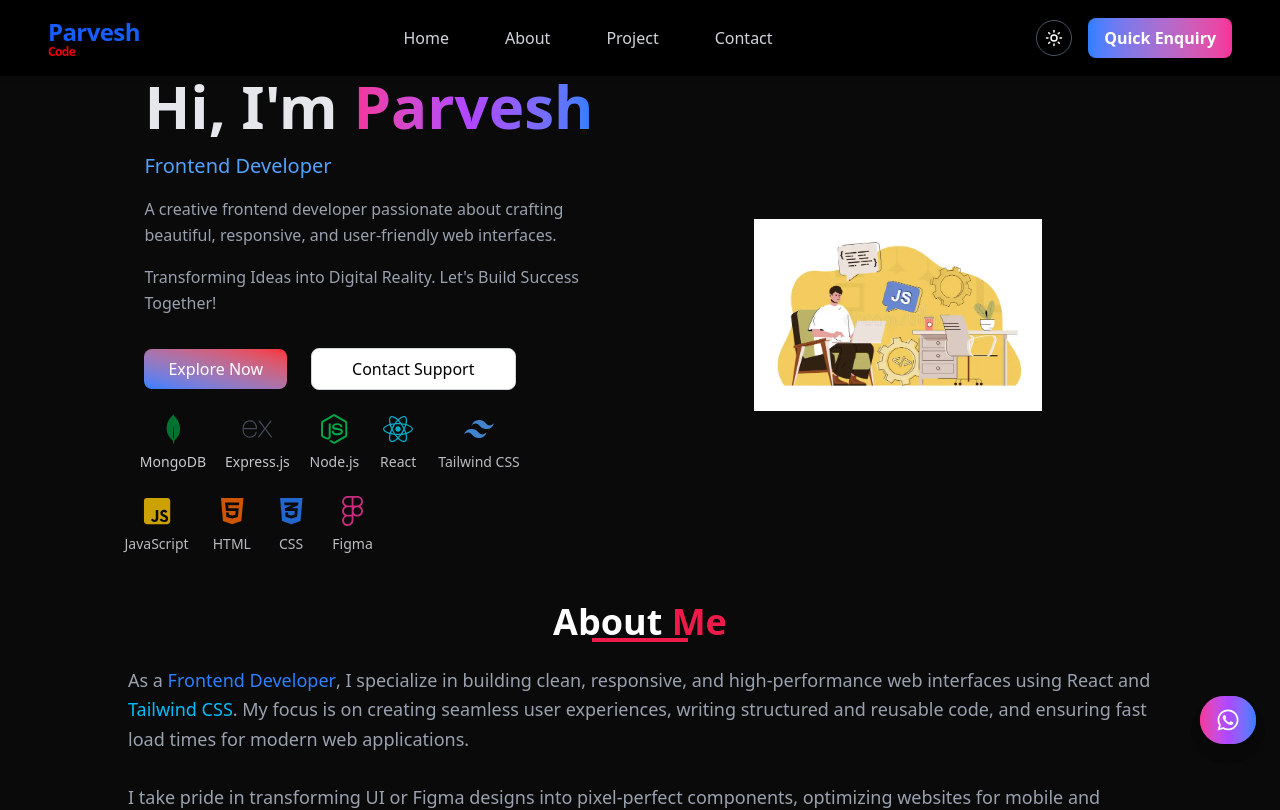
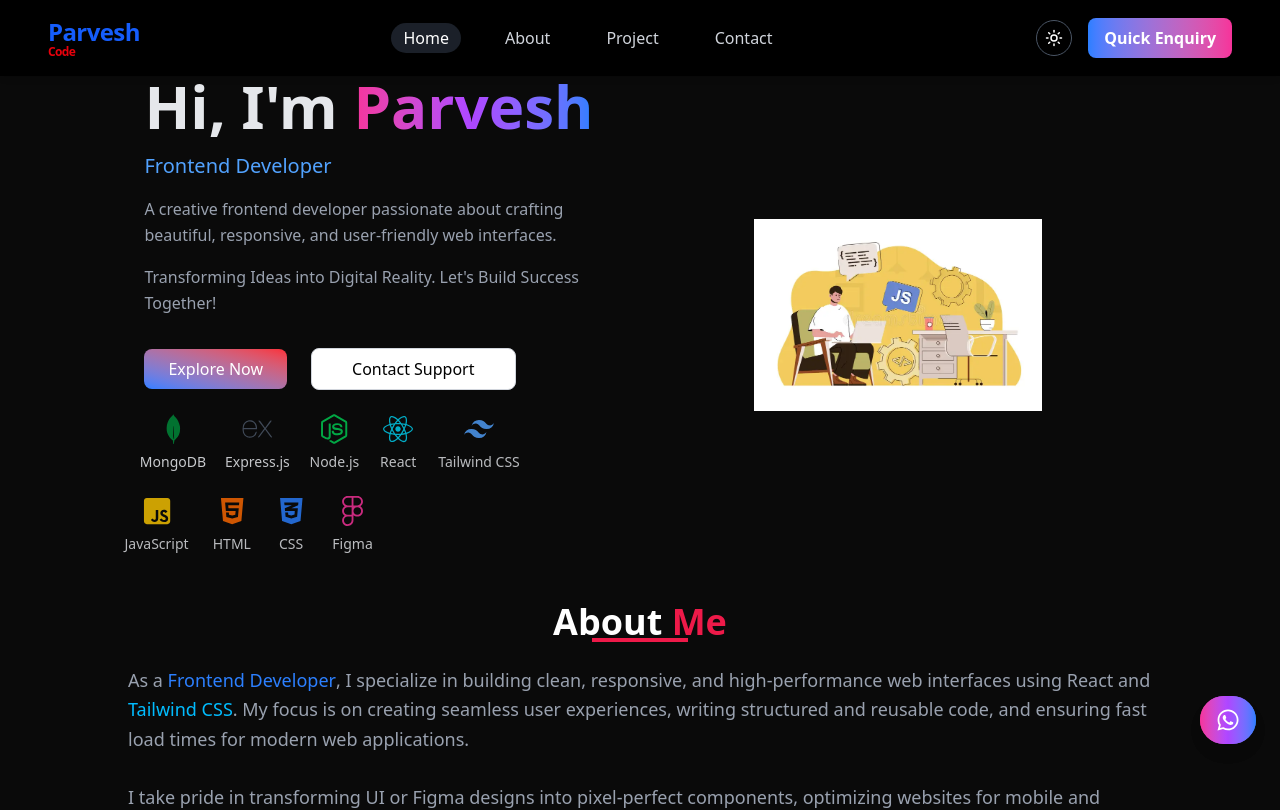
Before and after one commit to Parvesh-ops/Protfolio, a React (Vite) app: page / in a window 1280 px wide. Shown: the top 810 px of the page. Built offline with nearby package versions, Linux system fonts and the light colour scheme.

Commit message:
Using Navlink instead of Link

```diff
--- a/src/Components/Navbar.jsx
+++ b/src/Components/Navbar.jsx
@@ -1,5 +1,5 @@
 import React, { useState } from 'react';
-import { Link } from 'react-router-dom';
+import { NavLink } from 'react-router-dom';
 import { Moon, Sun } from 'lucide-react';
 import { useTheme } from '../Context/ThemeContext';
 import EnquiryModal from './EnquiryModal';
@@ -19,25 +19,29 @@ const Navbar = () => {
         >
             {/* Logo */}
             <div className="text-2xl font-extrabold tracking-tight">
-                <Link to="/" className="nav-logo">
+                <NavLink to="/" className="nav-logo">
                     <span className="text-blue-600 block">Parvesh</span>
                     <span className="text-xs text-red-600 block -mt-1">
                        Code
                     </span>
-                </Link>
+                </NavLink>
             </div>
 
             {/* Desktop Links */}
+
 <ul className="hidden md:flex items-center gap-8 font-medium">
-                {['Home', 'About','Project', 'Contact'].map((item) => (
+  {['Home', 'About', 'Project', 'Contact'].map((item) => (
     <li key={item} className="relative group">
-                        <Link
+      <NavLink
         to={item === 'Home' ? '/' : `/${item.toLowerCase()}`}
-                            className="px-3 py-2 rounded-full transition-all duration-300 text-gray-300 hover:text-white"
+        className={({ isActive }) =>
+          `px-3 py-1  rounded-full transition-all duration-300 ${
+            isActive ? 'text-white bg-gray-700/50' : 'text-gray-300 hover:text-white'
+          }`
+        }
       >
         {item}
-                            <span className="absolute inset-0 rounded-full bg-gray-700/50 scale-x-0 group-hover:scale-x-100 origin-left transition-transform duration-300 -z-10"></span>
-                        </Link>
+      </NavLink>
     </li>
   ))}
 </ul>
@@ -87,13 +91,13 @@ const Navbar = () => {
             >
                 {['Home', 'About','Project', 'Contact'].map((item) => (
                     <li key={item}>
-                        <Link
+                        <NavLink
                             to={item === 'Home' ? '/' : `/${item.toLowerCase()}`}
                             onClick={() => setIsOpen(false)}
                             className="hover:text-blue-400 transition-colors p-4"
                         >
                             {item}
-                        </Link>
+                        </NavLink>
                     </li>
                 ))}
                 <button
```
Lines whose indentation alone changed are shown as unchanged.
